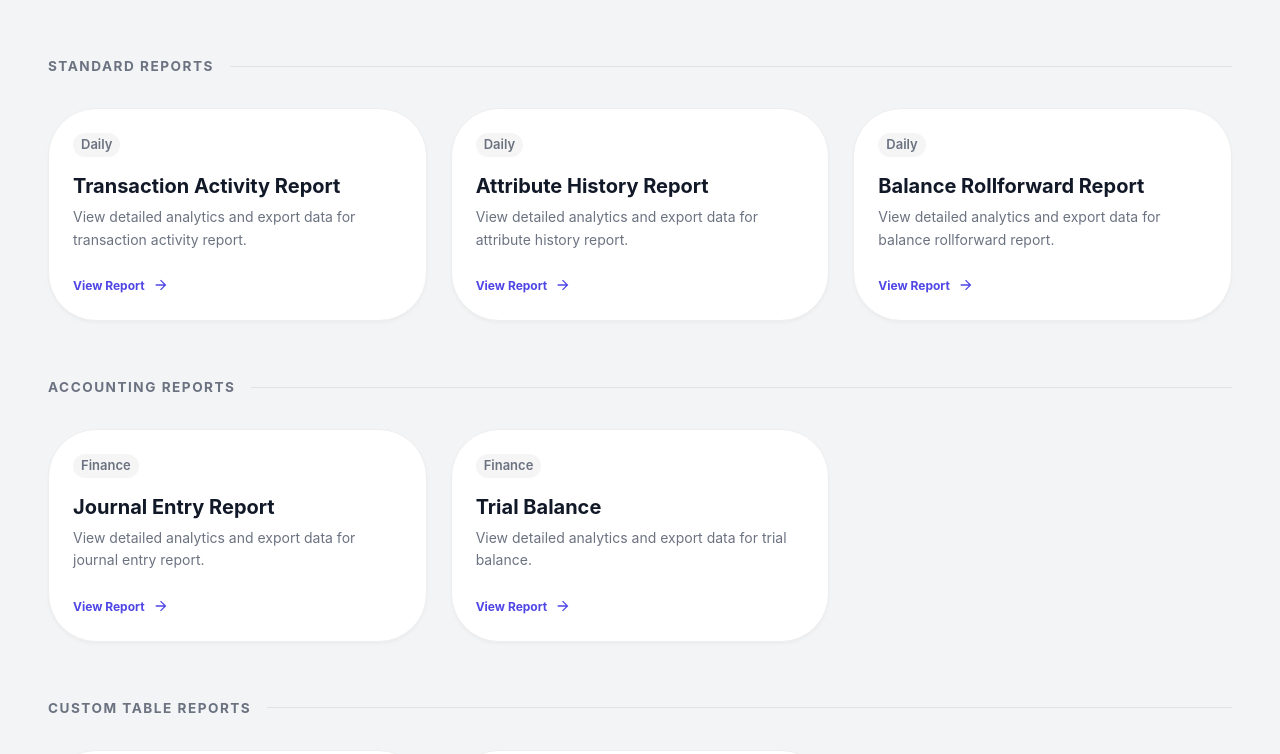
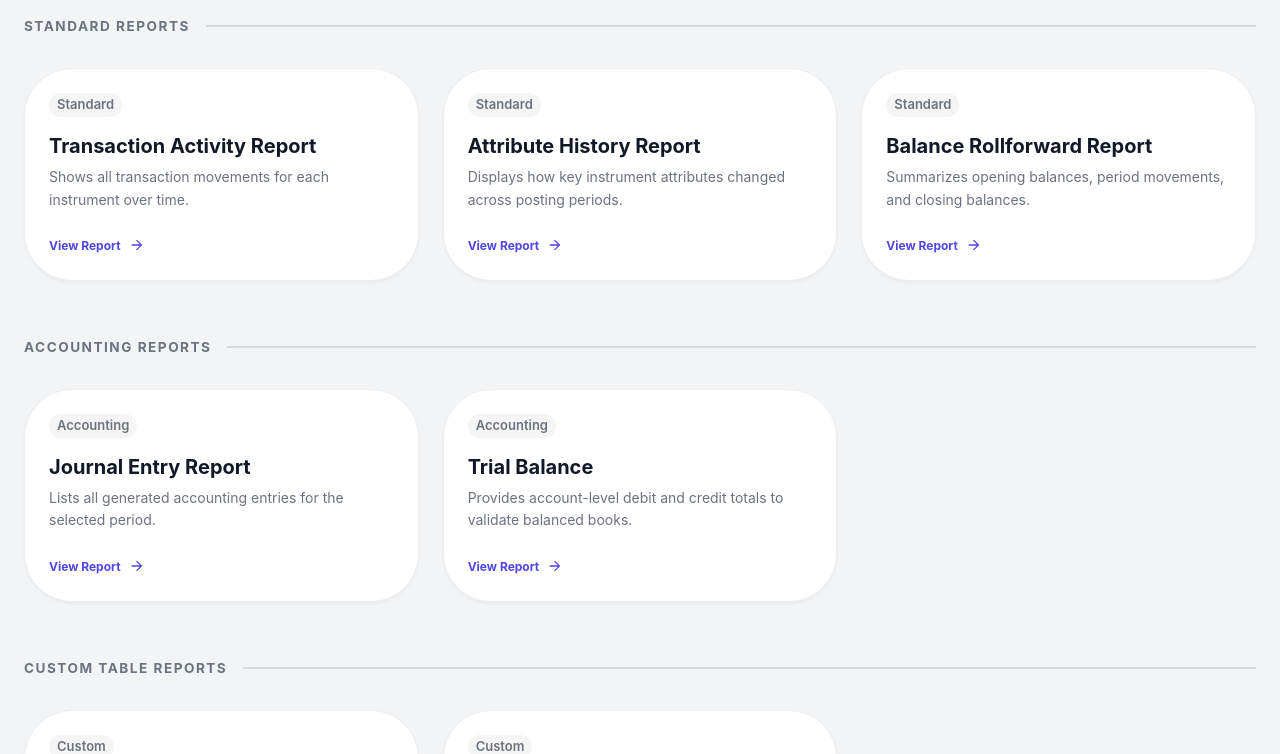
Before and after one commit to 19btech/fyntrac-web, a Next.js app: page /report-dashboard in a window 1280 px wide. Shown: the top 754 px of the page. Built offline with nearby package versions, Linux system fonts and the light colour scheme.

Commit message:
Report Dashboard changes

```diff
--- a/src/app/component/custom-data-grid.jsx
+++ b/src/app/component/custom-data-grid.jsx
@@ -16,7 +16,7 @@ function CustomToolbar() {
     <GridToolbarContainer>
       <GridToolbarColumnsButton />
       <GridToolbarDensitySelector
-        slotProps={{ tooltip: { title: 'Change density' } }}
+        slotProps={{ tooltip: { title: 'Change density',  } }}
       />
       <Box sx={{ flexGrow: 1 }} /> {/* Spacer to push the export button to the right */}
       {/* <GridToolbarExport
@@ -43,6 +43,7 @@ export default function CustomDataGrid({ columns, rows }) {
 
   const initialState = {
     pagination: { paginationModel: { pageSize: rowsPerPage } },
+    density: 'compact',
     columns: {
       columnVisibilityModel: {
         // Hide all columns except the first 5
@@ -73,6 +74,7 @@ export default function CustomDataGrid({ columns, rows }) {
           columns={columns}
           rows={rows}
           getRowId={(row, index) => row.id ?? index}
+
           slots={{
             toolbar: CustomToolbar, // Use the custom toolbar
           }}
--- a/src/app/main/page.jsx
+++ b/src/app/main/page.jsx
@@ -116,20 +116,20 @@ function DashboardLayoutBasic() {
      { kind: 'divider' },
      { segment: 'report-dashboard', title: 'Reports', icon: <TableChartOutlinedIcon /> },
     { kind: 'divider' },
-    {
-      segment: 'reports',
-      title: 'Reports',
-      icon: <BarChartIcon />,
-      children: [
-        { segment: 'gle-report', title: 'Journal Entry Report', icon: <AutoGraphOutlinedIcon /> },
-        { segment: 'transaction-activity-report', title: 'Activity Report', icon: <TrendingUpOutlinedIcon /> },
-        { segment: 'rollforward-report', title: 'Rollforward Report', icon: <TimelineIcon /> },
-        { segment: 'custom-ref-data-report', title: 'Custom Ref Data Report', icon: <DatasetLinkedOutlinedIcon /> },
-        { segment: 'custom-operational-data-report', title: 'Custom Operational Data Report', icon: <DatasetOutlinedIcon /> },
+    // {
+    //   segment: 'reports',
+    //   title: 'Reports',
+    //   icon: <BarChartIcon />,
+    //   children: [
+    //     { segment: 'gle-report', title: 'Journal Entry Report', icon: <AutoGraphOutlinedIcon /> },
+    //     { segment: 'transaction-activity-report', title: 'Activity Report', icon: <TrendingUpOutlinedIcon /> },
+    //     { segment: 'rollforward-report', title: 'Rollforward Report', icon: <TimelineIcon /> },
+    //     { segment: 'custom-ref-data-report', title: 'Custom Ref Data Report', icon: <DatasetLinkedOutlinedIcon /> },
+    //     { segment: 'custom-operational-data-report', title: 'Custom Operational Data Report', icon: <DatasetOutlinedIcon /> },
 
-      ],
-    },
-    { kind: 'divider' },
+    //   ],
+    // },
+    // { kind: 'divider' },
     {
       segment: 'settings',
       title: 'Settings',
--- a/src/app/report-dashboard/page.jsx
+++ b/src/app/report-dashboard/page.jsx
@@ -44,27 +44,27 @@ export default function ReportDashboard() {
   const categories = [
     {
       name: "Standard Reports",
-      tag: "Daily",
+      tag: "Standard",
       reports: [
-        { name: "Transaction Activity Report", component: TransactionActivityReportPage },
-        { name: "Attribute History Report", component: ComingSoon },
-        { name: "Balance Rollforward Report", component: RollforwardReportPage }
+        { name: "Transaction Activity Report", description:"Shows all transaction movements for each instrument over time.", component: TransactionActivityReportPage },
+        { name: "Attribute History Report", description:"Displays how key instrument attributes changed across posting periods.", component: ComingSoon },
+        { name: "Balance Rollforward Report", description:"Summarizes opening balances, period movements, and closing balances.", component: RollforwardReportPage }
       ]
     },
     {
       name: "Accounting Reports",
-      tag: "Finance",
+      tag: "Accounting",
       reports: [
-        { name: "Journal Entry Report", component: GLEReportPage },
-        { name: "Trial Balance", component: ComingSoon }
+        { name: "Journal Entry Report", description:"Lists all generated accounting entries for the selected period.", component: GLEReportPage },
+        { name: "Trial Balance", description:"Provides account-level debit and credit totals to validate balanced books.", component: ComingSoon }
       ]
     },
     {
       name: "Custom Table Reports",
-      tag: "Admin",
+      tag: "Custom",
       reports: [
-        { name: "Operational Activity Report", component: CustomOperationalDataReportPage },
-        { name: "Reference Meta Data", component: CustomRefDataReportPage }
+        { name: "Operational Activity Report", description:"Presents data extracted from operational custom tables.", component: CustomOperationalDataReportPage },
+        { name: "Reference Meta Data", description:"Shows the structure and stored values of reference-data tables.", component: CustomRefDataReportPage }
       ]
     },
   ];
@@ -87,7 +87,7 @@ export default function ReportDashboard() {
   };
 
   return (
-    <Container maxWidth={false} sx={{ py: 6, px: { xs: 2, md: 6 }, minHeight: '100vh', textAlign: 'left' }}>
+    <Container maxWidth={false} sx={{ py: 1, px: { xs: 2, md: 3 }, minHeight: '100vh', textAlign: 'left' }}>
 
       {categories.map((cat, catIdx) => (
         <Box key={catIdx} sx={{ mb: 6, width: '100%' }}>
@@ -96,7 +96,7 @@ export default function ReportDashboard() {
             <Typography variant="overline" fontWeight="bold" fontSize="0.85rem" color="text.secondary" sx={{ letterSpacing: 1.5, textTransform: 'uppercase' }}>
               {cat.name}
             </Typography>
-            <Box sx={{ height: '1px', bgcolor: 'divider', flexGrow: 1, ml: 2, opacity: 0.6 }} />
+            <Box sx={{ height: '2px', bgcolor: 'divider', flexGrow: 1, ml: 2, opacity: 0.9 }} />
           </Box>
 
           <Grid container spacing={3}>
@@ -140,7 +140,7 @@ export default function ReportDashboard() {
                           {report.name}
                         </Typography>
                         <Typography variant="body2" color="text.secondary" sx={{ lineHeight: 1.6 }}>
-                          View detailed analytics and export data for {report.name.toLowerCase()}.
+                          {report.description}
                         </Typography>
                       </Box>
                       <Box sx={{ mt: 3, display: 'flex', alignItems: 'center', color: 'primary.main' }}>
@@ -183,7 +183,7 @@ export default function ReportDashboard() {
           <Box>
           </Box>
           <IconButton onClick={handleClose} sx={{ bgcolor: 'grey.50', '&:hover': { bgcolor: 'grey.200' } }}>
-            <Close />
+            <Close sx={{size: 'small'}}/>
           </IconButton>
         </DialogTitle>
 
```
